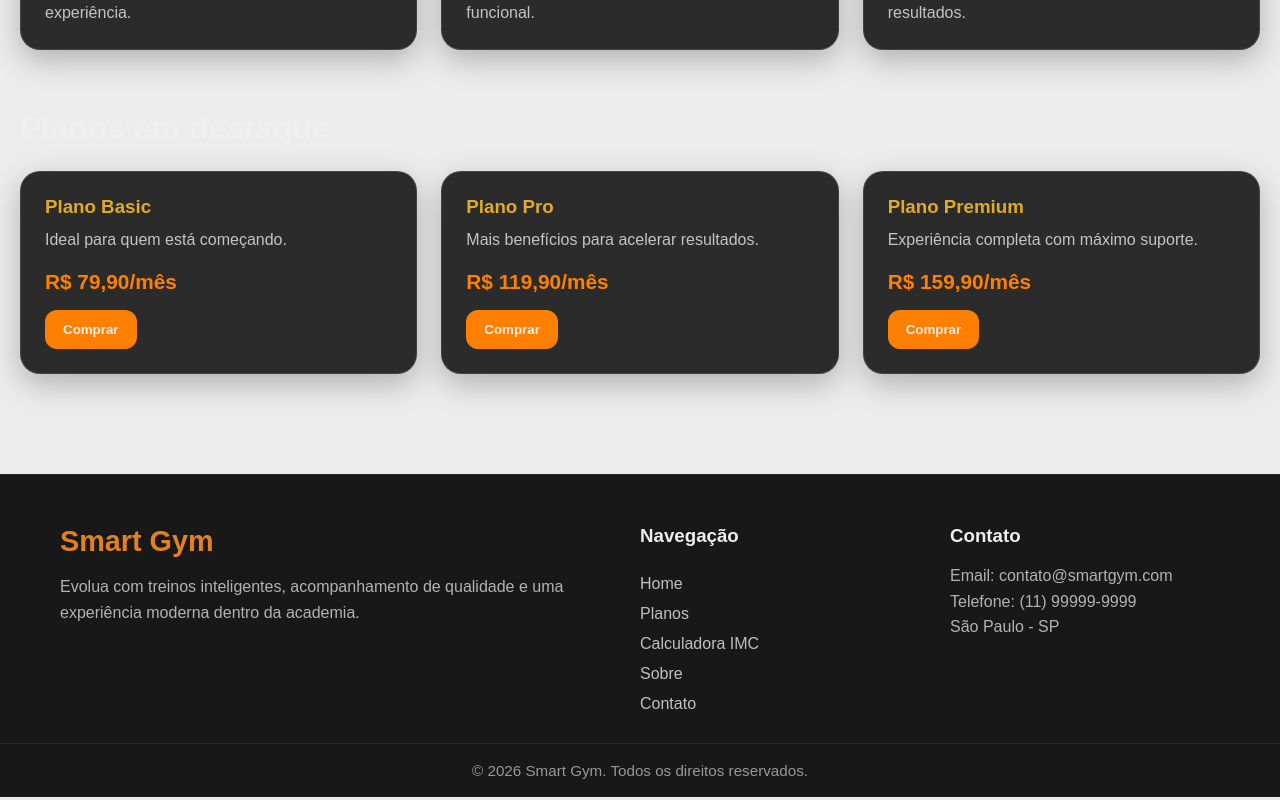
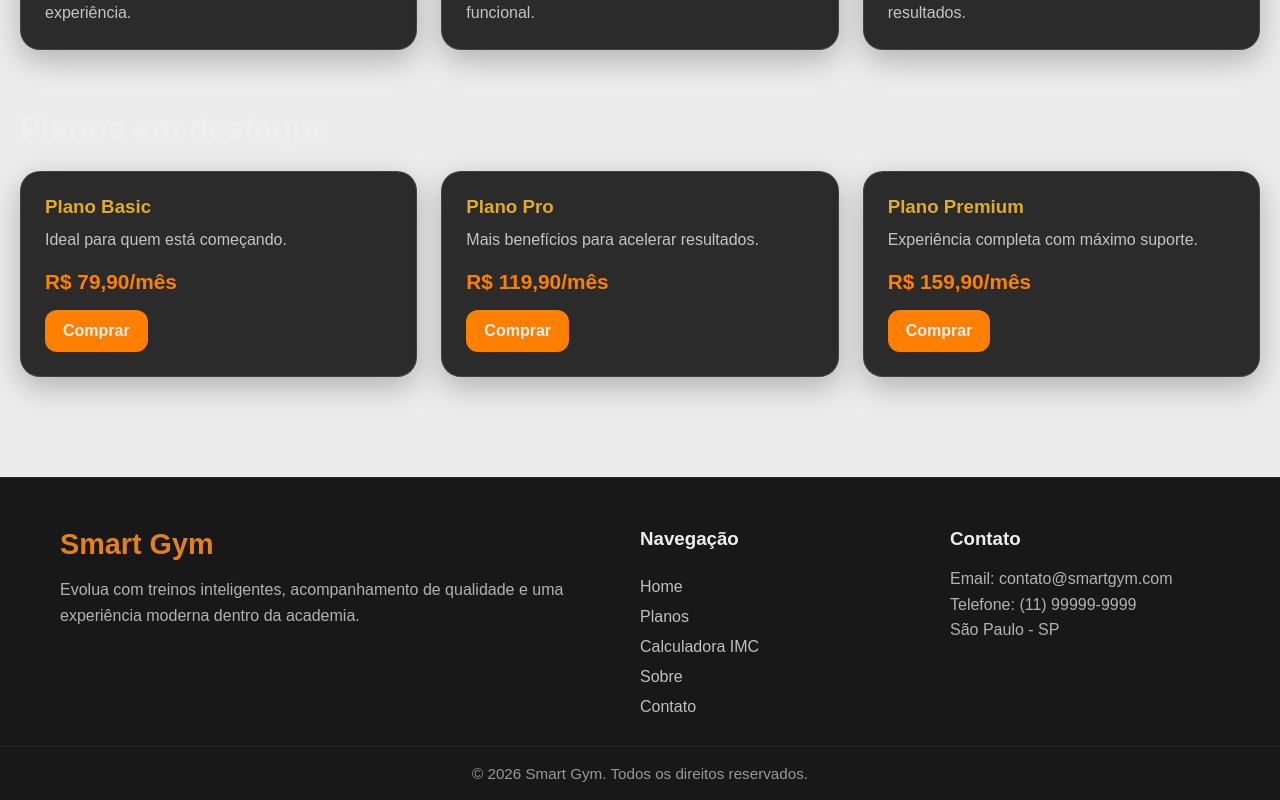
Before and after one commit to RogerrPaiva/Smart-gym, a React (Vite) app: page / in a window 1280 px wide. Shown: the part 642-1442 px from the top of the page. Built offline with nearby package versions, Linux system fonts and the light colour scheme.

Commit message:
feat: integra selecao de plano ao formulario de contato

```diff
--- a/src/components/PlanCard.jsx
+++ b/src/components/PlanCard.jsx
@@ -1,10 +1,18 @@
+import { Link } from 'react-router-dom'
+
 function PlanCard({ nome, descricao, preco }) {
   return (
     <div className="plan-card">
       <h3>{nome}</h3>
       <p>{descricao}</p>
       <span>{preco}</span>
-      <button>Comprar</button>
+      <Link
+        to="/contato"
+        state={{ planoSelecionado: nome }}
+        className="plan-card-action"
+      >
+        Comprar
+      </Link>
     </div>
   )
 }
--- a/src/index.css
+++ b/src/index.css
@@ -243,6 +243,23 @@ button {
   color: var(--dark);
 }
 
+.plan-card-action {
+  display: inline-block;
+  background: var(--primary);
+  color: var(--light);
+  border: none;
+  padding: 12px 18px;
+  border-radius: 12px;
+  cursor: pointer;
+  font-weight: bold;
+  transition: 0.3s ease;
+}
+
+.plan-card-action:hover {
+  background: var(--accent);
+  color: var(--dark);
+}
+
 /* Formulários */
 .form-box {
   display: flex;
@@ -321,6 +338,19 @@ button {
   background: rgba(220, 38, 38, 0.14);
   border: 1px solid rgba(248, 113, 113, 0.38);
   color: #fecdd3;
+}
+
+.selected-plan-box {
+  margin-top: 20px;
+  padding: 14px 16px;
+  border-radius: 14px;
+  background: rgba(225, 171, 42, 0.12);
+  border: 1px solid rgba(225, 171, 42, 0.3);
+  color: var(--light);
+}
+
+.selected-plan-box strong {
+  color: var(--accent);
 }
 
 /* BLOCO DA CALCULADORA NA HOME */
--- a/src/pages/Contato.jsx
+++ b/src/pages/Contato.jsx
@@ -1,4 +1,5 @@
 import { useState } from 'react'
+import { useLocation } from 'react-router-dom'
 
 const initialFormData = {
   nome: '',
@@ -45,6 +46,8 @@ function validarFormulario(formData) {
 }
 
 function Contato() {
+  const location = useLocation()
+  const planoSelecionado = location.state?.planoSelecionado || ''
   const [formData, setFormData] = useState(initialFormData)
   const [erros, setErros] = useState({})
   const [statusEnvio, setStatusEnvio] = useState('idle')
@@ -94,6 +97,12 @@ function Contato() {
       <section className="contact-box">
         <h1>Contato</h1>
         <p>Preencha o formulário para falar com a Smart Gym.</p>
+
+        {planoSelecionado && (
+          <div className="selected-plan-box">
+            <strong>Plano de interesse:</strong> {planoSelecionado}
+          </div>
+        )}
 
         <form className="form-box" onSubmit={handleSubmit} noValidate>
           <div className="form-field">
```
